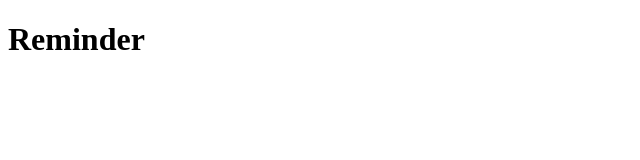
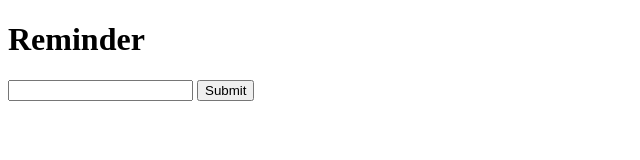
Before and after one commit to orientq/reminder, a plain HTML site: page index.html in a window 1280 px wide. Shown: the whole page, without its empty margins (0-640 px from the left). Drawn offline with Linux system fonts and the light colour scheme.

Commit message:
Add form submit handler

```diff
--- a/index.html
+++ b/index.html
@@ -8,5 +8,14 @@
 </head>
 <body>
   <h1>Reminder</h1>
+  <form action="/">
+    <input type="text">
+    <button type="submit" onclick="onSubmit(event)">Submit</button>
+  </form>
+  <ul class="todo-list">
+    <!-- <li class="todo-item">item1</li> -->
+  </ul>
+
+  <script src="./main.js"></script>
 </body>
 </html>
--- /dev/null
+++ b/main.js
@@ -0,0 +1,5 @@
+console.log('main.js loaded')
+
+function onSubmit(e) {
+  event.preventDefault();
+}
```
